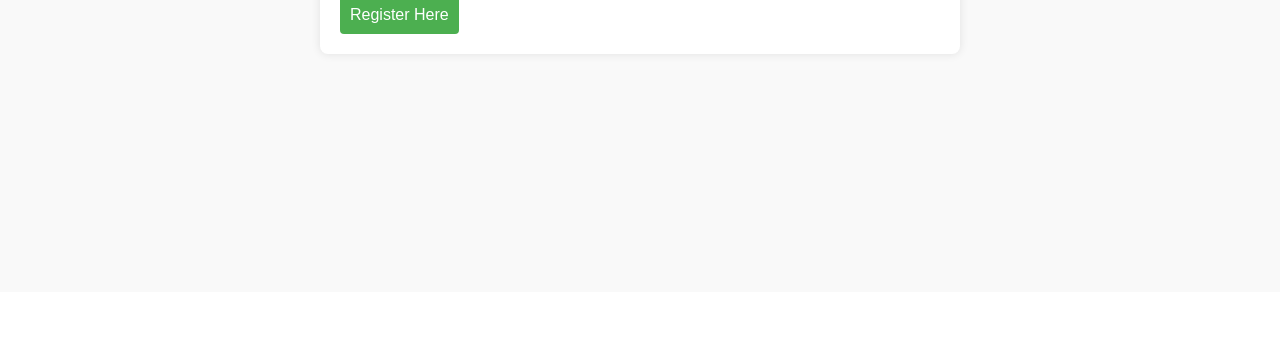
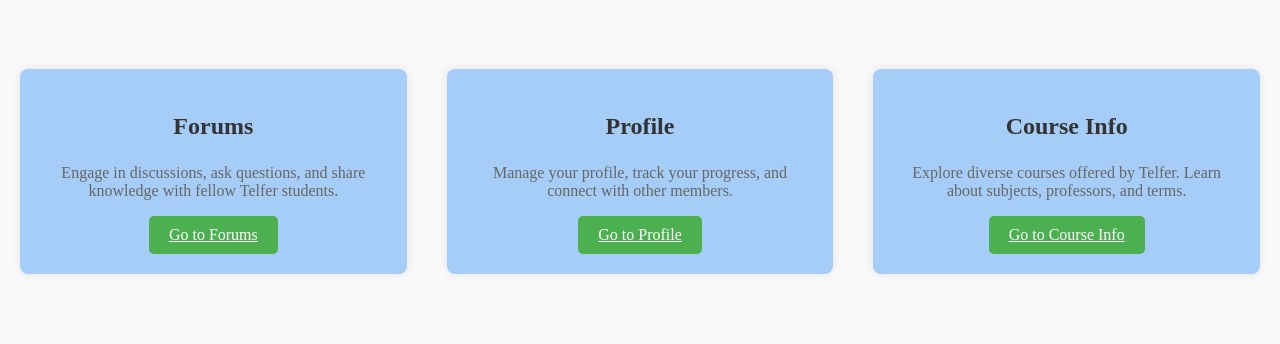
Before and after one commit to gracehuuang/ADM4379-Project, a PHP site: page /ADM-4379/ in a window 1280 px wide. Shown: the part 508-852 px from the top of the page. Before the commit the page ends 565 px from the top, so only its background shows below. Run offline with PHP 8.4, Linux system fonts and the light colour scheme.

Commit message:
Update index.php

```diff
--- a/ADM4379 PROJECT1/index.php
+++ b/ADM4379 PROJECT1/index.php
@@ -1,11 +1,13 @@
 <!DOCTYPE html>
 <html lang="en">
+
 <head>
     <meta charset="UTF-8">
     <meta name="viewport" content="width=device-width, initial-scale=1.0">
-    <title>Login - MyTelferLife</title>
+    <title>Welcome to MyTelferLife</title>
     <link rel="stylesheet" href="styles.css">
 </head>
+
 <body>
 
     <header>
@@ -23,53 +25,53 @@
     }
 
 ?>
-        <h1>Login</h1>
+
+        <h1>Welcome to MyTelferLife</h1>
         <nav>
-                <a href="index.php">Home</a>
+            <a href="index.php" class="active">Home</a>
             <a href="General Forum.php">Forums</a>
             <a href="profile.php">Profile</a>
-                <a href="Course Search.php">Course Info</a>
-                <a href="login.php" class="active">Login</a>
+            <a href="Course search.php">Course Info</a>
+            <a href="login.php">Login</a>
         </nav>
     </header>
+    <div style='float:right;' id='semester'></div>
 
-    <section id="edit-profile">
-        <h2>Login</h2>
+    <section id="hero">
+    <div class="hero-text">
+        <h2 class="hero-heading">Welcome to the heart of Telfer student communication.</h2>
+        <p>Connect with peers, access resources, and stay informed about events.</p>
+        <a href="register.php" class="btn">Register Now!</a>
+    </div>
+    </section>
 
-        <?php
-
-            if(isset($_GET['Empty']) && $_GET['Empty']==true){
-                echo "Email and Password are required!";
-        }
-
-            if(isset($_GET['Invalid']) && $_GET['Invalid']==true){
-                echo "<div>Invalid Email or Password!</div>";
-        }
-
-        ?>
-
-    <form action="http://localhost/ADM-4379/process.php" method="post">
-
-            <label for="email">Email:</label>
-            <input type="text" id="email" placeholder="Username/Email" name="email">
-
-            <label for="password">Password:</label>
-            <input type="text" id="password" placeholder="Password" name="password">
-
-            <button name="login">Login</button>
-
-     </form>
-        <br><br>
-
-            <label for="register">New to MyTelferLife?</label>
-           <a href="register.html">
-            <button id="register">Register Here</button>
-        </a>
+    <section id="features">
+    <div class="feature">
+        <div class="box">
+            <h3>Forums</h3>
+            <p>Engage in discussions, ask questions, and share knowledge with fellow Telfer students.</p>
+            <a href="General Forum.php" class="btn">Go to Forums</a>
+        </div>
+    </div>
+    <div class="feature">
+        <div class="box">
+            <h3>Profile</h3>
+            <p>Manage your profile, track your progress, and connect with other members.</p>
+            <a href="profile.php" class="btn">Go to Profile</a>
+        </div>
+    </div>
+    <div class="feature">
+        <div class="box">
+            <h3>Course Info</h3>
+            <p>Explore diverse courses offered by Telfer. Learn about subjects, professors, and terms.</p>
+            <a href="course search.php" class="btn">Go to Course Info</a>
+        </div>
+    </div>
 </section>
 
 <script type="text/javascript">
+    // Function to get the current semester
     function getSemester() {
-
         var today = new Date();
         var year = today.getFullYear();
         var month = today.getMonth() + 1;
@@ -86,40 +88,7 @@
         document.getElementById("semester").innerHTML = "<strong>Semester:</strong> " + semester;
     }
 
-        function validateLoginForm() {
-        const emailInput = document.getElementById('email');
-        const passwordInput = document.getElementById('password');
-        const emailPattern = /\S+@\S+\.\S+/;
-        let valid = true;
-        let errorMessage = '';
-
-        if (!emailInput.value || !emailPattern.test(emailInput.value.trim())) {
-            errorMessage += 'Invalid or missing email address.\n';
-            valid = false;
-        }
-
-        if (!passwordInput.value) {
-            errorMessage += 'Password is required.\n';
-            valid = false;
-        }
-
-        if (!valid) {
-            alert(errorMessage);
-            return false; // Prevent form submission
-        }
-
-        return true; // Allow form submission
-    }
-
-
     window.onload = getSemester;
-        getSemester(); // Existing function call
-        const loginForm = document.querySelector('form');
-        loginForm.onsubmit = function() {
-            return validateLoginForm();
-        };
-    };
-
     </script>
 
 </body>
```
Lines whose indentation alone changed are shown as unchanged.
